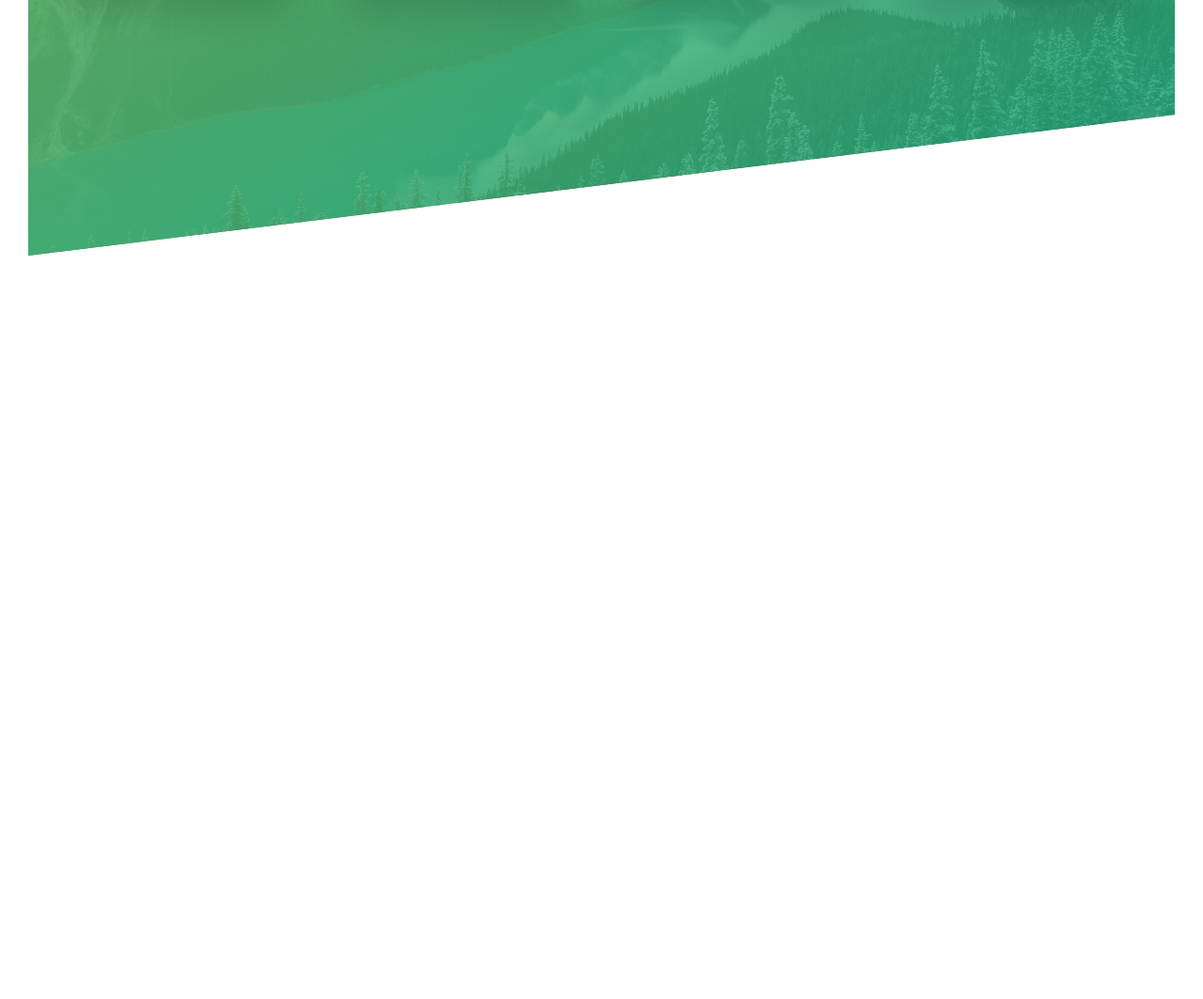
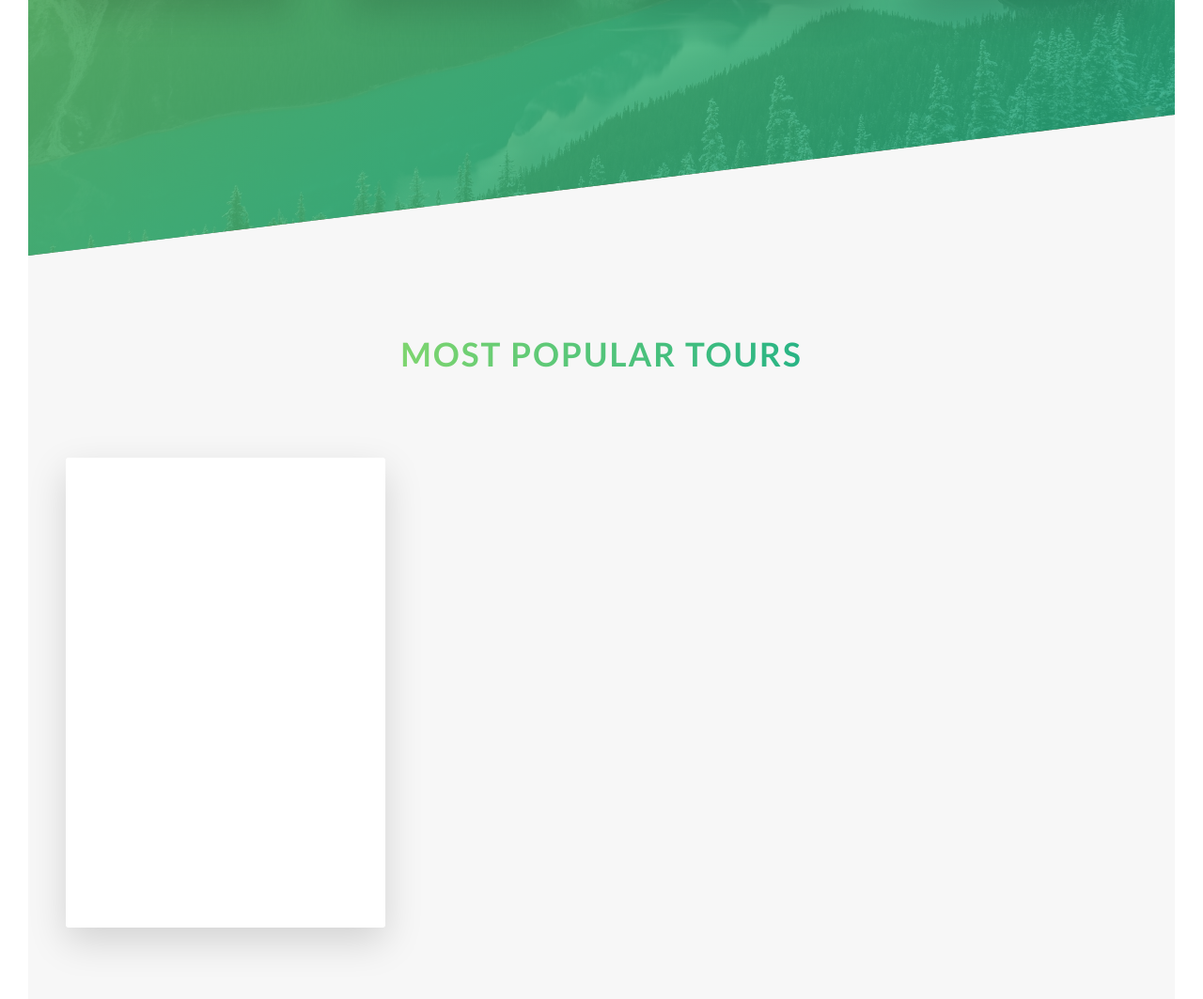
Before and after one commit to adi-peled/Natours, a website: page index.html in a window 1280 px wide. Shown: the part 1897-2960 px from the top of the page at 94% size. Before the commit the page ends 2169 px from the top, so only its background shows below. Drawn offline with Linux system fonts and the light colour scheme.

Commit message:
added tour section, first card frotate 180%

```diff
--- a/index.html
+++ b/index.html
@@ -104,10 +104,35 @@
                         </p>
                     </div>
                 </div>
+            </div>
 
+        </section>
+
+        <section class="section-tours">
+            <div class="u-center-text u-mar-btm-big">
+                <h2 class="heading-secondary">
+                    Most popular tours
+                </h2>
+            </div>
+            <div class="row">
+                <div class="col-1-of-3">
+                    <div class="card">
+                        <div class="card__side card__side--front card__side--frond-1  ">
+                            front
+                        </div>
+                        <div class="card__side card__side--back card__side--back-1">
+                            back
+                        </div>
+                    </div>
+                </div>
+                <div class="col-1-of-3">
+
+                </div>
+                <div class="col-1-of-3">
+
+                </div>
             </div>
         </section>
-
 
         <!--
         <section class="grid-test">
--- a/scss/abstracts/_variables.scss
+++ b/scss/abstracts/_variables.scss
@@ -5,7 +5,11 @@ $color-black:#000;
 $color-white:#fff;
 $color-gray-light-1:#f7f7f7;
 
+$color-secondary-light:#ffb900;
+$color-secondary-dark:#ff7730;
 
+$color-tertiary-light:#2998ff;
+$color-tertiary-dark:#5643fa;
 //grid
 $grid-width:114rem;
 $gutter-vertical:8rem;
--- /dev/null
+++ b/scss/cmps/_card.scss
@@ -0,0 +1,41 @@
+.card {
+    perspective: 150rem; // high number
+    -moz-perspective: 150rem; // for firefox browser
+    position: relative;
+    height: 50rem;
+
+    &__side {
+        font-size: 2rem;
+        color: white;
+        height: 50rem;
+        transition: all .8s ease;
+        position: absolute;
+        top: 0;
+        left: 0;
+        width: 100%;
+        backface-visibility: hidden; // hide the back of element
+        border-radius: 3px;
+        box-shadow: 0 1.5rem 4rem rgba($color-black, .15);
+
+        &--front {
+            background-color: $color-white;
+        }
+
+        &--back {
+            background-color: lightgreen;
+            transform: rotateY(180deg);
+
+            &-1 {
+                background-image: linear-gradient(to right bottom, $color-secondary-light, $color-secondary-dark);
+            }
+        }
+    }
+
+    &:hover &__side--front {
+        transform: rotateY(-180deg);
+    }
+
+    &:hover &__side--back {
+        transform: rotateY(0);
+    }
+}
--- a/scss/main.scss
+++ b/scss/main.scss
@@ -13,6 +13,7 @@
 @import 'pages/home';
 @import 'cmps/button';
 @import 'cmps/composition';
+@import 'cmps/card';
 @import 'cmps/feature-box';
 @import 'layout/header';
 @import 'layout/grid'
--- a/scss/pages/_home.scss
+++ b/scss/pages/_home.scss
@@ -20,3 +20,10 @@
         transform: skewY(7deg);
     }
 }
+
+.section-tours {
+    background-color: $color-gray-light-1;
+    padding: 25rem 0 50rem 0;
+    margin-top: -10rem;
+
+}
```
Also changed, not shown: css/style.css.
